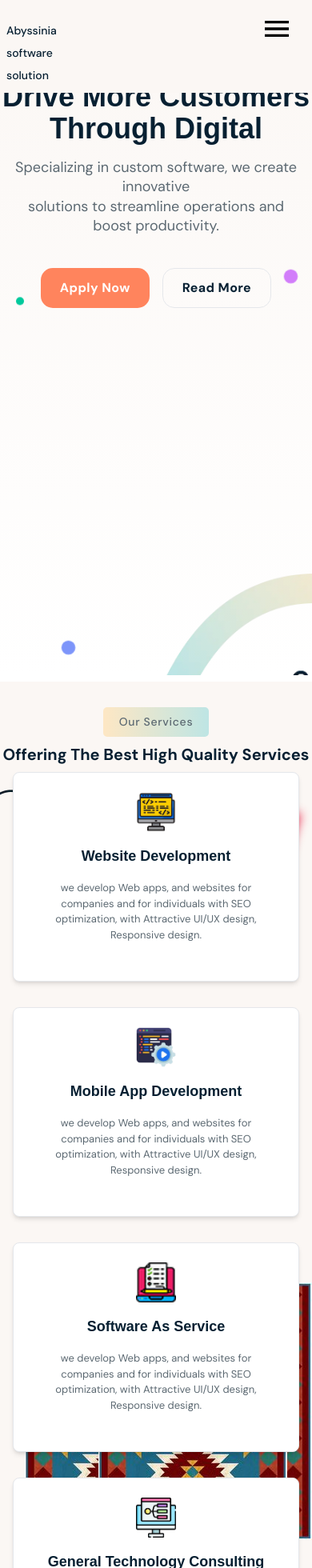
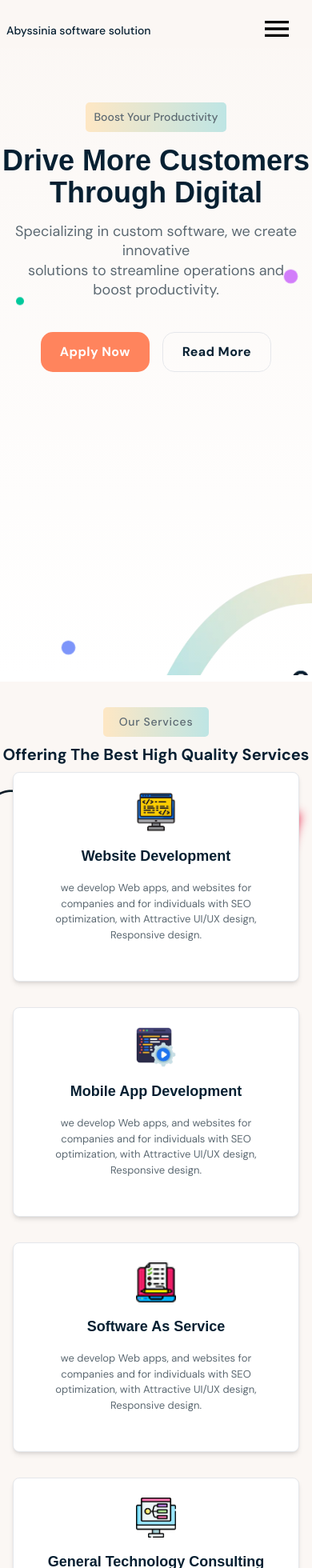
Before and after one commit to kalolani/Abyssinia, a React (Vite) app: page / in a window 390 px wide. Shown: the top 1960 px of the page at 80% size. Built offline with nearby package versions, Linux system fonts and the light colour scheme; a web font is replaced by a local one.

Commit message:
made the blog card responsive

```diff
--- a/package.json
+++ b/package.json
@@ -16,6 +16,7 @@
     "react": "^18.3.1",
     "react-dom": "^18.3.1",
     "react-icons": "^5.2.1",
+    "react-responsive": "^10.0.0",
     "react-slick": "^0.30.2",
     "slick-carousel": "^1.8.1"
   },
--- a/src/components/BlogCard.jsx
+++ b/src/components/BlogCard.jsx
@@ -5,18 +5,37 @@ import { GrUserAdmin } from "react-icons/gr";
 import Slider from "react-slick";
 import "slick-carousel/slick/slick.css";
 import "slick-carousel/slick/slick-theme.css";
+import { useMediaQuery } from "react-responsive";
+import { useEffect, useState } from "react";
+
+/* eslint-disable react/prop-types */
+const BlogCard = () => {
+  const isSmallScreen = useMediaQuery({ maxWidth: 640 });
+  const isMediumScreen = useMediaQuery({ minWidth: 641, maxWidth: 1024 });
+  const isLargeScreen = useMediaQuery({ minWidth: 1025 });
+  const [slidesToShow, setSlidesToShow] = useState(3);
+
+  useEffect(() => {
+    if (isSmallScreen) {
+      setSlidesToShow(1);
+    } else if (isMediumScreen) {
+      setSlidesToShow(2);
+    } else if (isLargeScreen) {
+      setSlidesToShow(3);
+    }
+  }, [isSmallScreen, isMediumScreen, isLargeScreen]);
+
   const settings = {
     dots: true,
     infinite: true,
     speed: 700,
-  slidesToShow: 3,
+    slidesToShow: slidesToShow,
     slidesToScroll: 1,
     autoplay: true,
     autoplaySpeed: 3000,
 
     customPaging: (i) => <button className="custom-dot px-64">{i + 1}</button>,
   };
-
   const content = [
     {
       // text: "Amazing support! Totally all over my issues and we were changing it completely from being a place directory! Loving the theme on top of your task lists stay in touch with what's happening.",
@@ -84,9 +103,6 @@ const content = [
       title: "Special Discount on School Management System Subscriptions",
     },
   ];
-
-/* eslint-disable react/prop-types */
-const BlogCard = () => {
   return (
     <Slider {...settings}>
       {content.map((item, i) => (
--- a/src/components/Header.jsx
+++ b/src/components/Header.jsx
@@ -9,7 +9,7 @@ function Header() {
       {" "}
       <PageNav />
       <div className="flex justify-center">
-        <p className="capitalize text-center text-secondary text-[14px] font-medium py-2 px-[11px] rounded-[5px] bg-gradient-to-r from-[#FEE7C4] to-[#BEE5E4] mt-32 phone:mt-12 mtab:mt-24 tablet:mt-28 laptop:mt-32">
+        <p className="capitalize text-center text-secondary text-[14px] font-medium py-2 px-[11px] rounded-[5px] bg-gradient-to-r from-[#FEE7C4] to-[#BEE5E4] mt-32 phone:mt-17 mtab:mt-24 tablet:mt-28 laptop:mt-32">
           boost your productivity
         </p>
       </div>
--- a/src/components/PageNav.jsx
+++ b/src/components/PageNav.jsx
@@ -30,7 +30,7 @@ function PageNav() {
           Abyssinia software solution
         </p>
       </div>
-      <ul className="flex gap-8 justify-center items-center mr-14 visible phone:invisible laptop:visible">
+      <ul className="flex gap-8 justify-center items-center mr-14 visible phone:hidden laptop:visible">
         <li className="group py-2 relative font-medium text-primary capitalize text-base text-base hover:cursor-pointer hover:text-btn-bg-main transition-all duration-200">
           <a className="before:inline-block before:content-[''] before:absolute before:bottom-[15%] before:w-full before:h-[2px] before:bg-btn-bg-main before:scale-x-0 before:origin-center group-hover:before:scale-x-100 before:transition-all before:duration-[200ms]">
             Home
@@ -63,7 +63,7 @@ function PageNav() {
           </a>
         </li>
       </ul>
-      <div className="phone:invisible laptop:visible">
+      <div className="phone:hidden laptop:visible">
         <Button variant="primary" size="sm">
           contact
         </Button>
--- a/src/components/ProjectCard.jsx
+++ b/src/components/ProjectCard.jsx
@@ -14,7 +14,7 @@ const ProjectCard = ({ title, description, buttonText, image }) => {
           <img
             src={image}
             alt={title}
-            className="block relative -z-[1000] h-[18rem] w-[100%]"
+            className="block relative -z-[1000] h-[18rem] w-full"
           />
           <div className="absolute top-[5%] left-[5%] py-4 w-[90%] bg-white opacity-0 shadow-lg rounded-t-lg rounded-b-lg scale-50 group-hover:scale-100 group-hover:backface-hidden group-hover:opacity-100 transition-all duration-300 will-change-transform">
             {" "}
--- a/src/components/Projects.jsx
+++ b/src/components/Projects.jsx
@@ -22,7 +22,7 @@ function Projects() {
           height="709"
           decoding="async"
           data-nimg="1"
-          className="absolute left-[50%] -top-[70px] -z-[1] -translate-x-2/4 transform rotate-y-[180deg] -translate-x-2/4"
+          className="absolute left-[50%] -top-[70px] -z-[1] -translate-x-2/4 transform rotate-y-[180deg] -translate-x-2/4 phone:opacity-0 laptop:opacity-100"
         />
       </div>
       <motion.div
@@ -30,7 +30,7 @@ function Projects() {
         initial="hidden"
         whileInView={"show"}
         viewport={{ once: false, amount: 0.5 }}
-        className="relative z-[1] mt-[70px] grid grid-cols-3 phone:grid-cols-1 phone:justify-items-center mtab:grid-cols-2 laptop:grid-cols-3 laptop:justify-items-stretch max-w-[1150px] m-auto gap-8 px-4"
+        className="relative z-[1] mt-[70px] phone:mt-[10px] mdphone:mt-[15px] ptab:mt-[20px] mtab:mt-[35px] tablet:mt-[50px] btablet:mt-[60px] laptop:mt-[70px] grid grid-cols-3 phone:grid-cols-1 phone:justify-items-center mtab:grid-cols-2 mtab:justify-items-stretch laptop:grid-cols-3 max-w-[1150px] m-auto gap-8 px-4"
       >
         <ProjectCard
           image="mall.jpg"
--- a/src/components/Services.jsx
+++ b/src/components/Services.jsx
@@ -70,13 +70,13 @@ function Services() {
           buttonText="Learn More"
         />
       </motion.div>
-      <div className="absolute top-[40%] start-[8%] z-[9]">
+      <div className="absolute top-[40%] start-[8%] z-[9] phone:opacity-0 laptop:opacity-100">
         <img src="sefed.jpg" />
       </div>
-      <div className="absolute top-[40%] start-[40%] z-[9] tablet:opacity-0">
+      <div className="absolute top-[40%] start-[40%] z-[9] phone:opacity-0 laptop:opacity-100">
         <img src="sefed.jpg" />
       </div>
-      <div className="absolute top-[40%] end-[8%] z-[9]">
+      <div className="absolute top-[40%] end-[8%] z-[9] phone:opacity-0 laptop:opacity-100">
         <img src="sefed.jpg" />
       </div>
       <div className="absolute top-[23%] phone:top-[7%] phone:-start-[20%] tablet:top-[20%] laptop:top-[23%] -start-[5%] tablet:-start-[8%] laptop:-start-[5%] z-[9]">
```
Also changed, not shown: 1 other file (tests, documents, lock files or other folders). Lines whose indentation alone changed are shown as unchanged.
